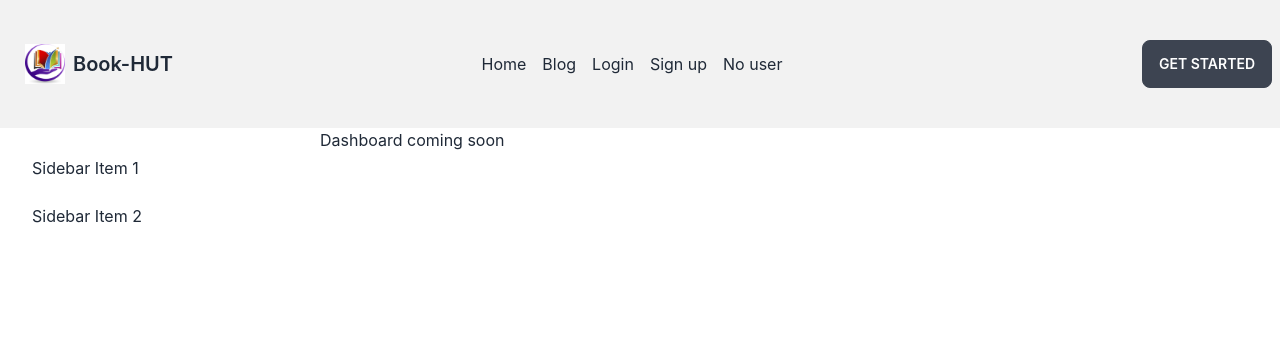
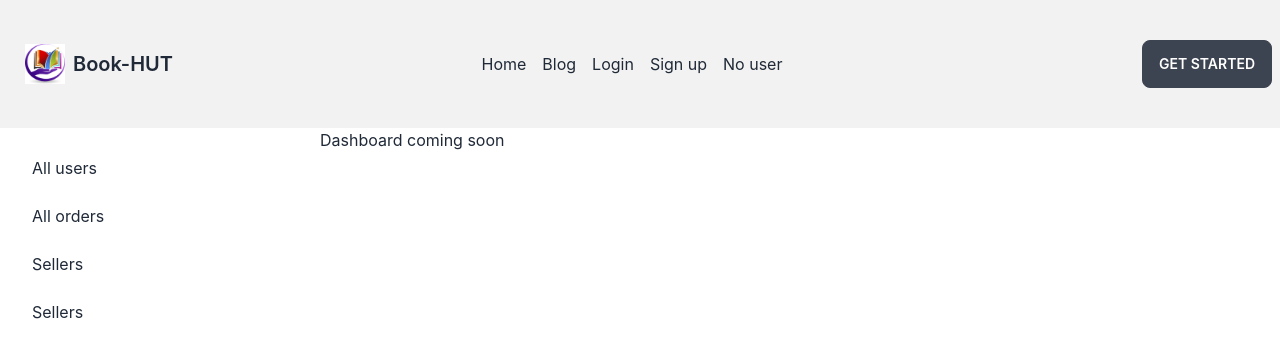
Before and after one commit to Abuhurayratouhid/product-resale, a React (Create React App) app: page /dashboard in a window 1280 px wide. Shown: the top 358 px of the page. Built offline with nearby package versions, Linux system fonts and the light colour scheme; no server answers.

Commit message:
dashboard layout setup

```diff
--- a/src/Pages/Dashboard/DashboardLayout.js
+++ b/src/Pages/Dashboard/DashboardLayout.js
@@ -1,5 +1,5 @@
 import React from 'react';
-import { Outlet } from 'react-router-dom';
+import { Link, Outlet } from 'react-router-dom';
 import Navbar from '../../Shared/Header/Navbar';
 
 const DashboardLayout = () => {
@@ -17,8 +17,11 @@ const DashboardLayout = () => {
                     <label htmlFor="dashboard-drawer" className="drawer-overlay"></label>
                     <ul className="menu p-4 w-80 bg-base-100 text-base-content">
 
-                        <li><a>Sidebar Item 1</a></li>
-                        <li><a>Sidebar Item 2</a></li>
+                        <li><Link to='/dashboard'>All users </Link></li>
+                        <li><Link to='/dashboard'>All orders </Link></li>
+                        <li><Link to='/dashboard'>Sellers  </Link></li>
+                        <li><Link to='/dashboard'>Sellers  </Link></li>
+
                     </ul>
 
                 </div>
--- a/src/Pages/Login/Login.js
+++ b/src/Pages/Login/Login.js
@@ -1,18 +1,26 @@
-import React, { useContext } from 'react';
+import React, { useContext, useState } from 'react';
 import { useForm } from 'react-hook-form';
 import toast from 'react-hot-toast';
 import { Link, useLocation, useNavigate } from 'react-router-dom';
 import { AuthContext } from '../../Context/AuthProvider';
 import useToken from '../../Hooks/useToken';
+import Loading from '../../Shared/Loading/Loading';
 
 const Login = () => {
-    const { user, userLogin } = useContext(AuthContext);
+    const { user, userLogin,loading } = useContext(AuthContext);
+    const [loginUserEmail, setLoginUserEmail] = useState('')
+
     let navigate = useNavigate();
     let location = useLocation();
     let from = location.state?.from?.pathname || "/";
     const { register, handleSubmit } = useForm();
 
-    const [token] = useToken(user?.email)
+    if(loading){
+        return <Loading></Loading>
+    }
+    console.log(loginUserEmail)
+
+    // const [token] = useToken(user?.email)
 
 
     const onSubmit = data => {
@@ -22,6 +30,7 @@ const Login = () => {
         userLogin(email, password)
             .then(result => {
                 const user = result.user;
+                getToken(email)
                 toast.success('login successful')
                 navigate(from, { replace: true });
                 console.log(user)
@@ -29,6 +38,21 @@ const Login = () => {
             .catch(error => {
                 console.log(error);
             })
+    }
+
+    const getToken = (email)=>{
+        if (email) {
+            fetch(`http://localhost:5000/jwt?email=${email}`)
+                .then(res => res.json())
+                .then(data => {
+
+                    // console.log(data)
+                    localStorage.setItem('accessToken',data?.accessToken)
+
+                })
+        }
+        // console.log(email)
+
     }
     return (
         <div>
--- a/src/Shared/Header/Navbar.js
+++ b/src/Shared/Header/Navbar.js
@@ -44,7 +44,7 @@ const Navbar = () => {
 
                     </ul>
                 </div>
-                <a href='/' className="btn btn-ghost normal-case text-xl"><img className='h-10 w-10 mr-2' src={logo} alt="" /> Book-HUT</a>
+                <Link to='/' className="btn btn-ghost normal-case text-xl"><img className='h-10 w-10 mr-2' src={logo} alt="" /> Book-HUT</Link>
             </div>
             <div className="navbar-center hidden lg:flex">
                 <ul className="menu menu-horizontal p-0">
```
